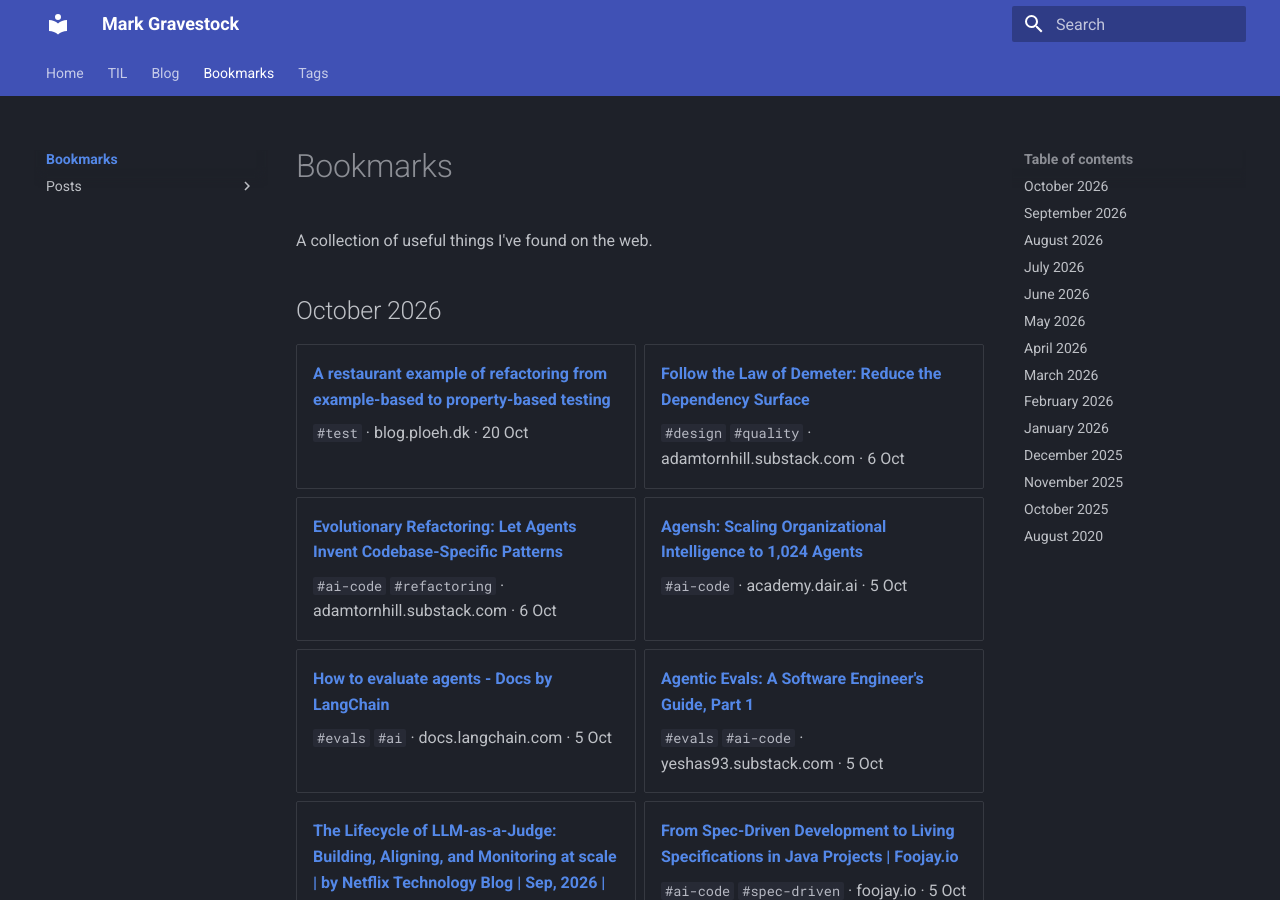
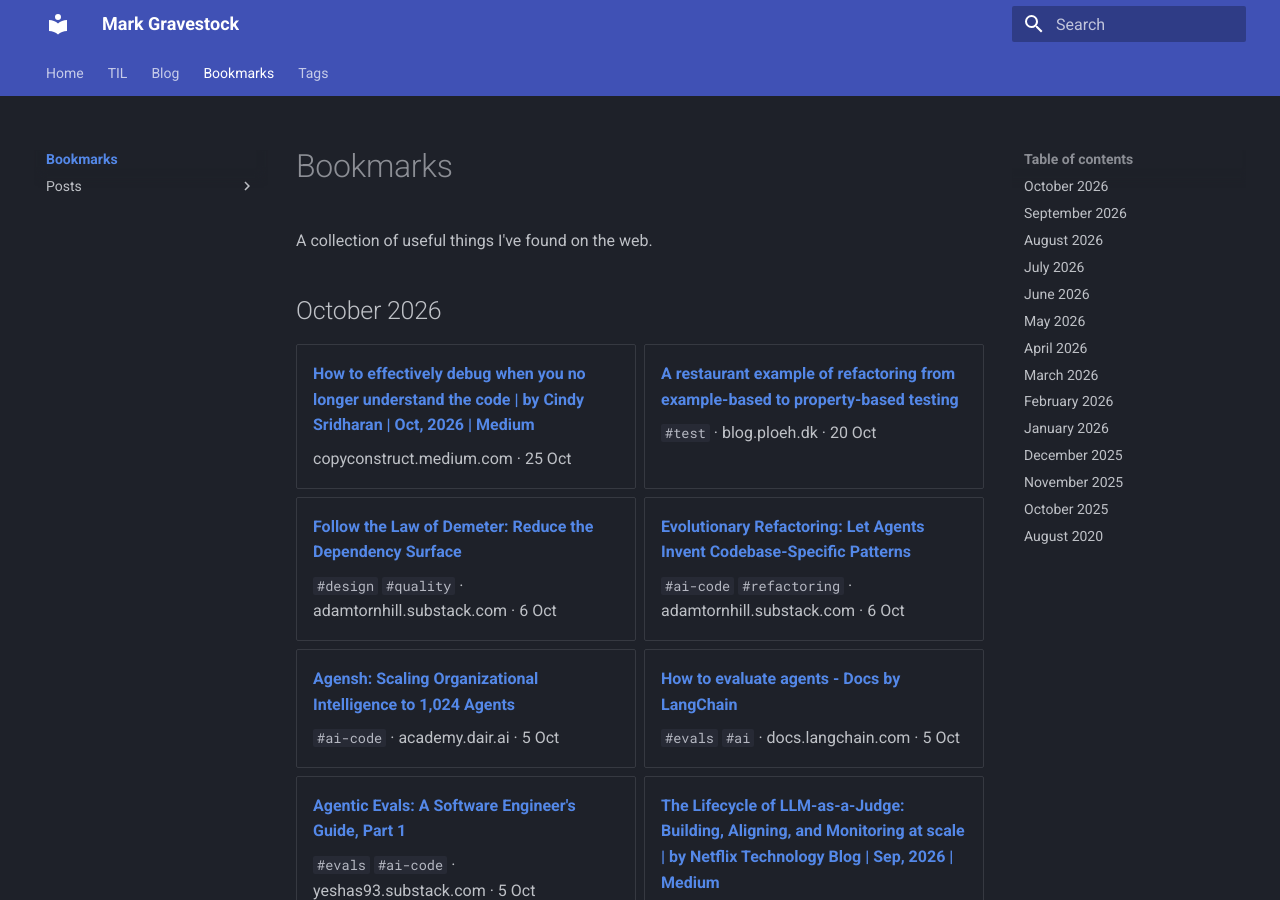
Before and after one commit to MarkGravestock/personal-site, an MkDocs documentation site: the page built from docs/bookmarks/index.md, in a window 1280 px wide and 900 px high. Built offline with MkDocs 1.6.1 and Material for MkDocs 9.7.7, drawn with Linux system fonts in a browser that asks for light colours.

Commit message:
chore: update bookmarks 2026-10-26

```diff
--- a/docs/bookmarks/index.md
+++ b/docs/bookmarks/index.md
@@ -8,6 +8,10 @@ A collection of useful things I've found on the web.
 ## October 2026
 
 <div class="grid cards" markdown>
+
+- **[How to effectively debug when you no longer understand the code | by Cindy Sridharan | Oct, 2026 | Medium](posts/2026-10-25-how-to-effectively-debug-when-you-no-longer-unders.md)**
+
+    copyconstruct.medium.com · 25 Oct
 
 - **[A restaurant example of refactoring from example-based to property-based testing](posts/2026-10-20-a-restaurant-example-of-refactoring-from-example-b.md)**
 
```
Also changed, not shown: docs/bookmarks/posts/2026-10-25-how-to-effectively-debug-when-you-no-longer-unders.md (added, +8 -0 lines).
